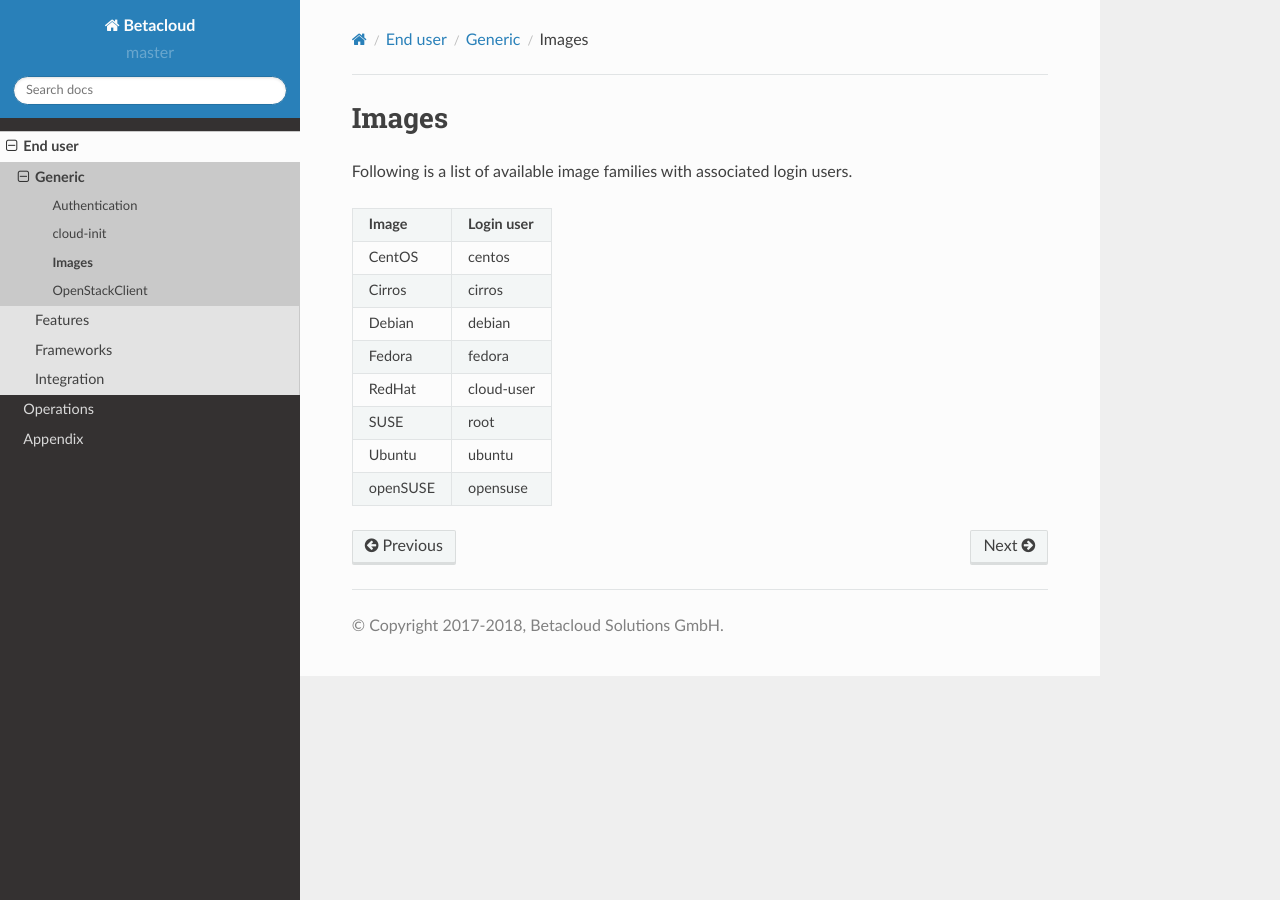
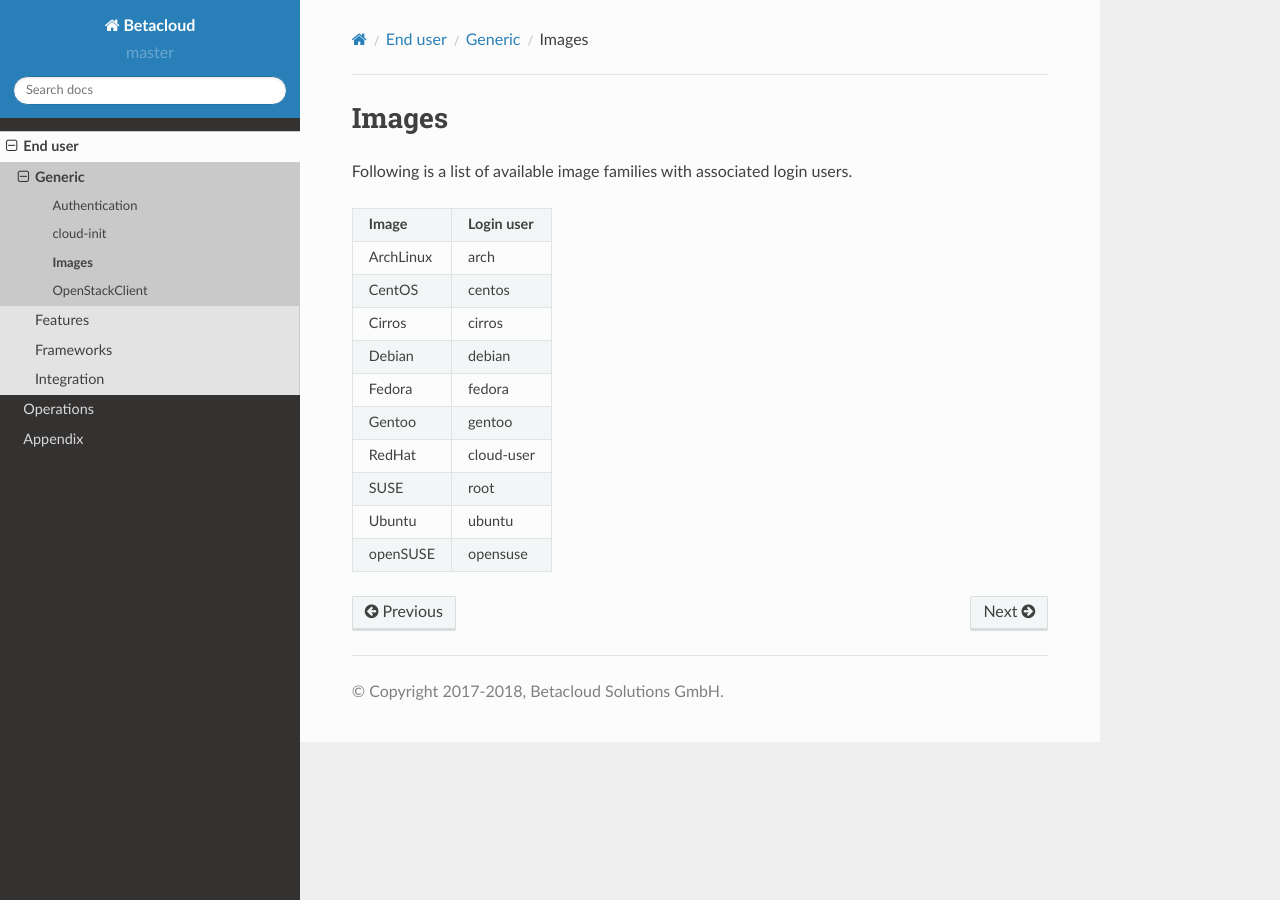
Before and after one commit to betacloud/documentation, a Sphinx documentation site: the page built from source/end-user/generic/images.rst, in a window 1280 px wide. Built offline with Sphinx 7.4.7 and the Read the Docs theme 2.0.0, drawn with Linux system fonts in a browser that asks for light colours; pages that are not in the unit, such as notebooks, are missing from menus.

Commit message:
Add archlinux/gentoo image users

```diff
--- a/source/end-user/generic/images.rst
+++ b/source/end-user/generic/images.rst
@@ -7,6 +7,8 @@
 +------------+----------------+
 | **Image**  | **Login user** |
 +------------+----------------+
+| ArchLinux  | arch           |
++------------+----------------+
 | CentOS     | centos         |
 +------------+----------------+
 | Cirros     | cirros         |
@@ -14,6 +16,8 @@
 | Debian     | debian         |
 +------------+----------------+
 | Fedora     | fedora         |
++------------+----------------+
+| Gentoo     | gentoo         |
 +------------+----------------+
 | RedHat     | cloud-user     |
 +------------+----------------+
```
